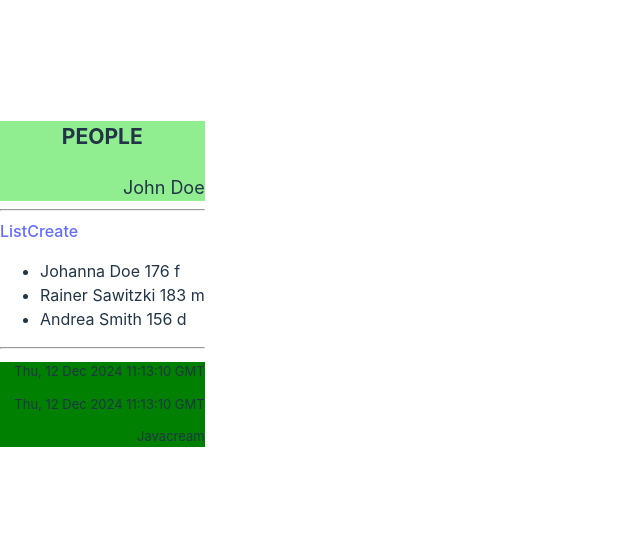
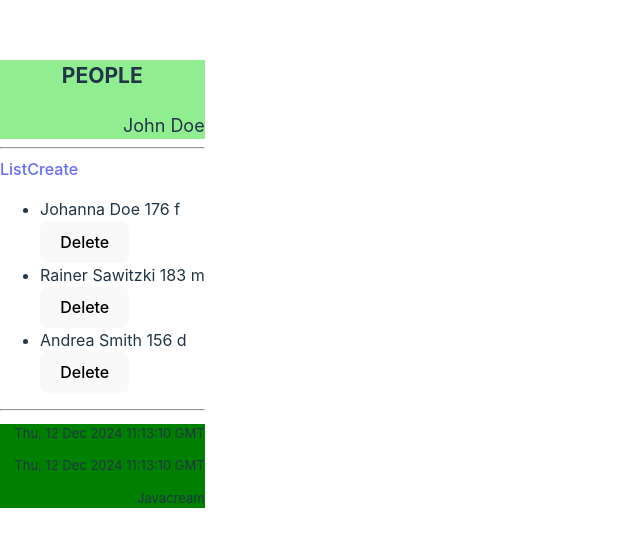
Before and after one commit to Javacream/org.javacream.training.react, a React (Vite) app in the folder training/: page /list in a window 1280 px wide. Shown: the part 120-666 px from the top of the page, without its empty margins (0-640 px from the left). Built offline with nearby package versions, Linux system fonts and the light colour scheme.

Commit message:
Solution slide 28

```diff
--- a/training/src/people/PeopleContext.jsx
+++ b/training/src/people/PeopleContext.jsx
@@ -6,5 +6,6 @@ export let peopleModel = new PeopleModel()
 peopleModel.create('Doe', 'Johanna', 176, 'f')
 peopleModel.create('Sawitzki', 'Rainer', 183, 'm')
 peopleModel.create('Smith', 'Andrea', 156, 'd')
+console.log(peopleModel.allPeople())
 export let user = new Person(1000, 'Doe', 'John', 199, 'd')
 setTimeout(() => {user.lastname = 'Smith'; console.log('*******' + user.lastname)}, 1000)
--- a/training/src/people/components/PeopleList.jsx
+++ b/training/src/people/components/PeopleList.jsx
@@ -1,8 +1,13 @@
+import { useState } from 'react'
 import {peopleModel} from '../PeopleContext'
 import PersonComponent from './PersonComponent'
 export default function PeopleList(){
-    const peopleList = peopleModel.allPeople()
-    const peopleHtmlList = peopleList.map((p) => <li><PersonComponent key={p.id} person={p} detail={true}/></li>)
+    const [peopleList, updatePeopleList] = useState(peopleModel.allPeople())
+    let handleDelete = (id) => {
+        peopleModel.delete_by(id)
+        updatePeopleList(peopleModel.allPeople())
+    }
+    const peopleHtmlList = peopleList.map((p) => <li key={p.id}><PersonComponent  person={p} detail={true} handleDelete={handleDelete}/></li>)
     return (
         <ul>
             {peopleHtmlList}
--- a/training/src/people/components/PersonComponent.jsx
+++ b/training/src/people/components/PersonComponent.jsx
@@ -1,10 +1,12 @@
 export default function PersonComponent(props){
     let aPerson = props.person
     let detail = props.detail
+    let handleDelete = props.handleDelete
     if (detail) {
         return (
             <>
                 <div>{aPerson.firstname} {aPerson.lastname} {aPerson.height} {aPerson.gender}</div>
+                <button onClick={() => handleDelete(aPerson.id)}> Delete</button>
             </>
         )
     }
--- a/training/src/people/model/PeopleModel.js
+++ b/training/src/people/model/PeopleModel.js
@@ -15,16 +15,20 @@ export class Person{
 export class PeopleModel{
     constructor(){
         this.counter = 0
-        this.people = []
+        this.people = new Map()
     }
 
     create(lastname, firstname, height, gender){
         const person = new Person(this.counter++, lastname, firstname, height, gender)
-        this.people.push(person)
+        this.people.set(person.id, person)
         return person
     }
 
     allPeople() {
-        return this.people
+        return Array.from(this.people.values())
+    }
+
+    delete_by(id){
+        this.people.delete(id)
     }
 }
```
